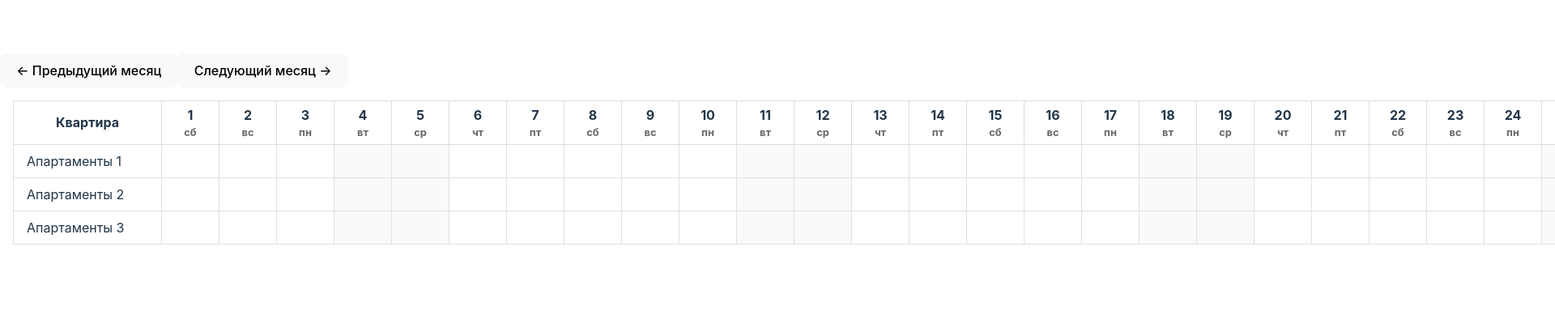
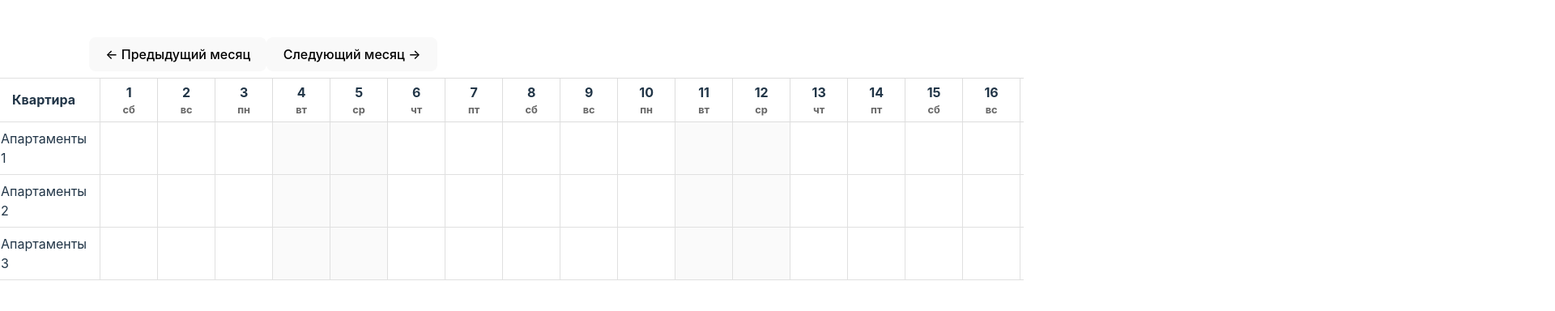
Before and after one commit to TheonAegor/luvento, a React (Vite) app: page / in a window 1280 px wide. Shown: the part 208-592 px from the top of the page at 81% size, 1920 px wide, since content can reach past the window. Built offline with nearby package versions, Linux system fonts and the light colour scheme.

Commit message:
table under scroll

```diff
--- a/src/components/BookingTable.tsx
+++ b/src/components/BookingTable.tsx
@@ -128,6 +128,8 @@ export default function BookingTable({ apartments, currentMonth, onSelectionChan
         }
     };
 
+    // Обработчик кликов вне таблицы
+    // Убирает выделение при клике вне таблицы
     useEffect(() => {
         const handleClickOutside = (event: MouseEvent) => {
             if (tableRef.current && !tableRef.current.contains(event.target as Node)) {
--- a/src/styles/BookingTable.module.css
+++ b/src/styles/BookingTable.module.css
@@ -1,23 +1,38 @@
 .bookingTableContainer {
     overflow-x: auto;
-    max-width: 100%;
-    padding: 16px;
+    overflow-y: hidden;
+    width: 100vw; /* Ширина viewport */
+    position: relative;
+    scrollbar-width: thin;
+    margin-left: -16px; /* Компенсация padding родительского контейнера */
+    margin-right: -16px;
 }
 
 .bookingTable {
     border-collapse: collapse;
-    width: 100%;
+    table-layout: fixed;
+    width: auto;
     background: white;
+}
+
+.navigationControls {
+    position: sticky;
+    left: 150px;
+    z-index: 2;
+    background: white;
+    padding: 8px;
+    width: calc(100vw - 150px); /* Учитываем ширину фиксированной колонки */
 }
 
 .apartmentColumn {
     position: sticky;
     left: 0;
     background: white;
-    z-index: 1;
+    z-index: 2;
     padding: 8px 16px;
-    min-width: 150px;
+    width: 150px; /* Фиксированная ширина вместо min-width */
     border: 1px solid #e0e0e0;
+    box-shadow: 2px 0 4px rgba(0, 0, 0, 0.1);
 }
 
 .dateColumn {
@@ -39,11 +54,11 @@
 }
 
 .bookingCell {
+    width: 40px; /* Фиксированная ширина вместо min-width */
     padding: 8px 4px;
     border: 1px solid #e0e0e0;
     cursor: pointer;
     user-select: none;
-    min-width: 40px;
     text-align: center;
     transition: background-color 0.2s ease;
 }
```
